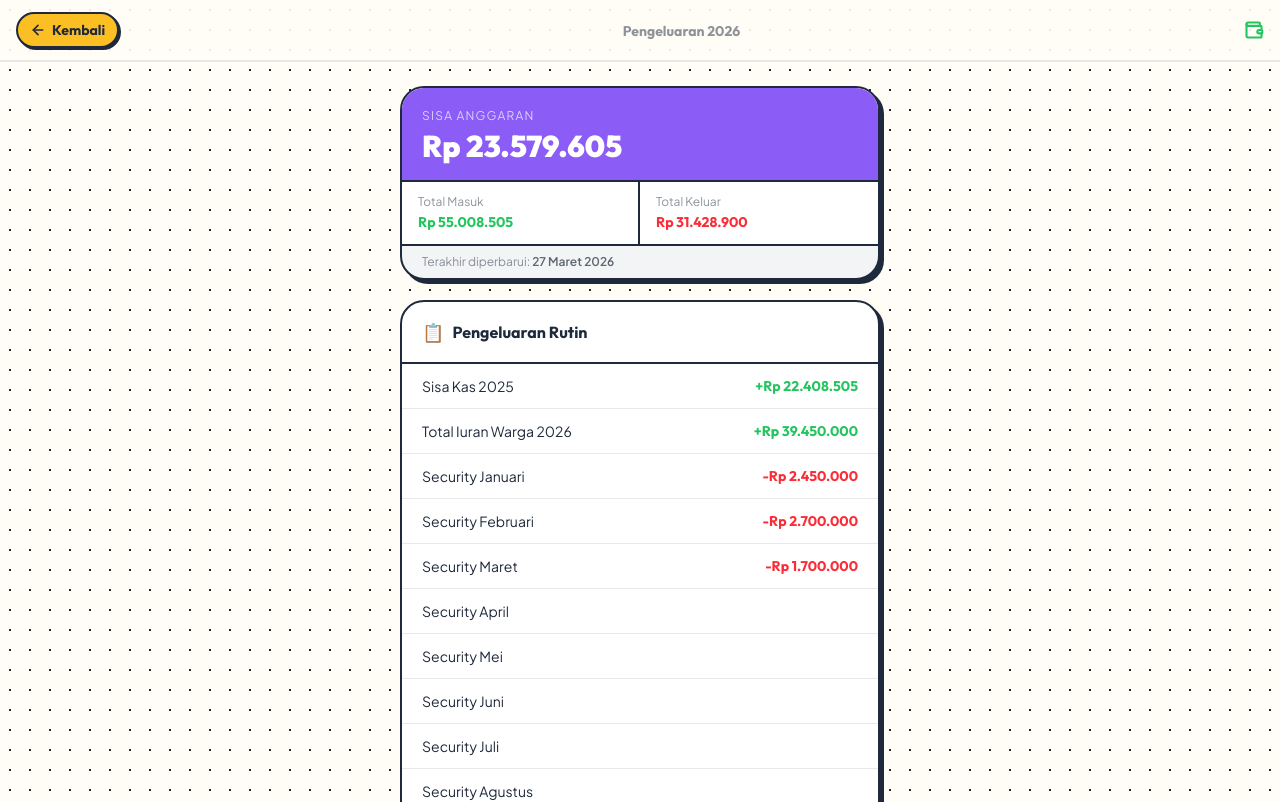
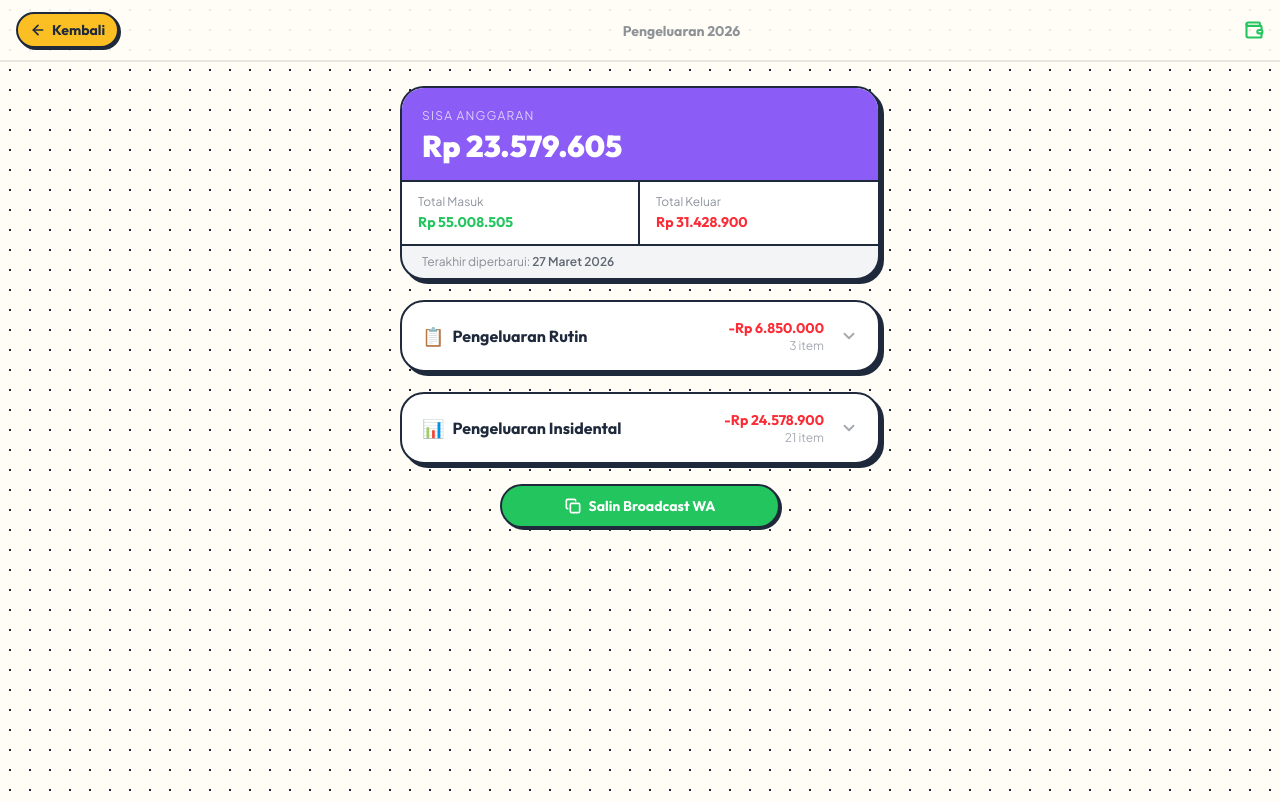
Before and after one commit to ihsansatriawan/catat-uang-warga, a React (Vite) app: page /pengeluaran in a window 1280 px wide. Shown: the top 802 px of the page. Built offline with nearby package versions, Linux system fonts and the light colour scheme.

Commit message:
feat: make pengeluaran rutin and insidental sections collapsible with subtotals
Co-Authored-By: Claude Sonnet 4.6 <noreply@anthropic.com>

```diff
--- a/src/components/ExpensesView.jsx
+++ b/src/components/ExpensesView.jsx
@@ -1,6 +1,6 @@
 import { useState, useEffect, useMemo } from 'react'
 import { Link } from 'react-router-dom'
-import { ArrowLeft, Copy, Check, Wallet } from 'lucide-react'
+import { ArrowLeft, Copy, Check, Wallet, ChevronDown } from 'lucide-react'
 import {
   getExpenses,
   getExpenseCategories,
@@ -12,6 +12,8 @@ import { trackEvent } from '../utils/tracking'
 export default function ExpensesView() {
   const [selectedCategory, setSelectedCategory] = useState('')
   const [copied, setCopied] = useState(false)
+  const [rutinOpen, setRutinOpen] = useState(false)
+  const [insidentalOpen, setInsidentalOpen] = useState(false)
 
   useEffect(() => {
     trackEvent('open_expenses')
@@ -36,6 +38,16 @@ export default function ExpensesView() {
     if (!selectedCategory) return expenses.insidental
     return expenses.insidental.filter((item) => item.kategori === selectedCategory)
   }, [expenses.insidental, selectedCategory])
+
+  const rutinSubtotal = useMemo(
+    () => expenses.rutin.reduce((sum, item) => sum + (item.keluar || 0), 0),
+    [expenses.rutin]
+  )
+
+  const insidentalSubtotal = useMemo(
+    () => filteredInsidental.reduce((sum, item) => sum + (item.keluar || 0), 0),
+    [filteredInsidental]
+  )
 
   function handleCategoryFilter(kategori) {
     setSelectedCategory(kategori)
@@ -132,12 +144,25 @@ export default function ExpensesView() {
 
           {/* Pengeluaran Rutin Section */}
           <div className="bg-white border-2 border-slate-dark rounded-3xl shadow-hard overflow-hidden animate-slide-up stagger-2">
-            <div className="px-5 py-4 border-b-2 border-slate-dark flex items-center gap-2">
+            <button
+              onClick={() => setRutinOpen((v) => !v)}
+              className="w-full px-5 py-4 flex items-center gap-2 active:bg-slate-dark/5 transition-colors"
+            >
               <span className="text-lg">📋</span>
-              <h2 className="font-heading font-bold text-base">Pengeluaran Rutin</h2>
+              <h2 className="font-heading font-bold text-base flex-1 text-left">Pengeluaran Rutin</h2>
+              <div className="text-right mr-2">
+                <p className="font-heading font-bold text-sm text-red-500">-{formatRupiah(rutinSubtotal)}</p>
+                <p className="font-body text-xs text-slate-dark/40">{expenses.rutin.filter(i => i.keluar).length} item</p>
               </div>
+              <ChevronDown
+                size={18}
+                strokeWidth={2.5}
+                className={`text-slate-dark/40 flex-shrink-0 transition-transform duration-200 ${rutinOpen ? 'rotate-180' : ''}`}
+              />
+            </button>
 
-            <div>
+            {rutinOpen && (
+              <div className="border-t-2 border-slate-dark">
                 {expenses.rutin.map((item, i) => (
                   <div
                     key={i}
@@ -162,15 +187,30 @@ export default function ExpensesView() {
                   </div>
                 ))}
               </div>
+            )}
           </div>
 
           {/* Pengeluaran Insidental Section */}
           <div className="bg-white border-2 border-slate-dark rounded-3xl shadow-hard overflow-hidden animate-slide-up stagger-3">
-            <div className="px-5 py-4 border-b-2 border-slate-dark flex items-center gap-2">
+            <button
+              onClick={() => setInsidentalOpen((v) => !v)}
+              className="w-full px-5 py-4 flex items-center gap-2 active:bg-slate-dark/5 transition-colors"
+            >
               <span className="text-lg">📊</span>
-              <h2 className="font-heading font-bold text-base">Pengeluaran Insidental</h2>
+              <h2 className="font-heading font-bold text-base flex-1 text-left">Pengeluaran Insidental</h2>
+              <div className="text-right mr-2">
+                <p className="font-heading font-bold text-sm text-red-500">-{formatRupiah(insidentalSubtotal)}</p>
+                <p className="font-body text-xs text-slate-dark/40">{expenses.insidental.filter(i => i.keluar).length} item</p>
               </div>
+              <ChevronDown
+                size={18}
+                strokeWidth={2.5}
+                className={`text-slate-dark/40 flex-shrink-0 transition-transform duration-200 ${insidentalOpen ? 'rotate-180' : ''}`}
+              />
+            </button>
 
+            {insidentalOpen && (
+              <div className="border-t-2 border-slate-dark">
                 {/* Category filter chips */}
                 <div className="px-5 py-3 border-b border-slate-dark/10 flex gap-2 overflow-x-auto">
                   <button
@@ -253,6 +293,8 @@ export default function ExpensesView() {
                   )}
                 </div>
               </div>
+            )}
+          </div>
 
           {/* Copy broadcast button */}
           <div className="animate-slide-up stagger-4 flex flex-col items-center gap-3">
```
Lines whose indentation alone changed are shown as unchanged.
